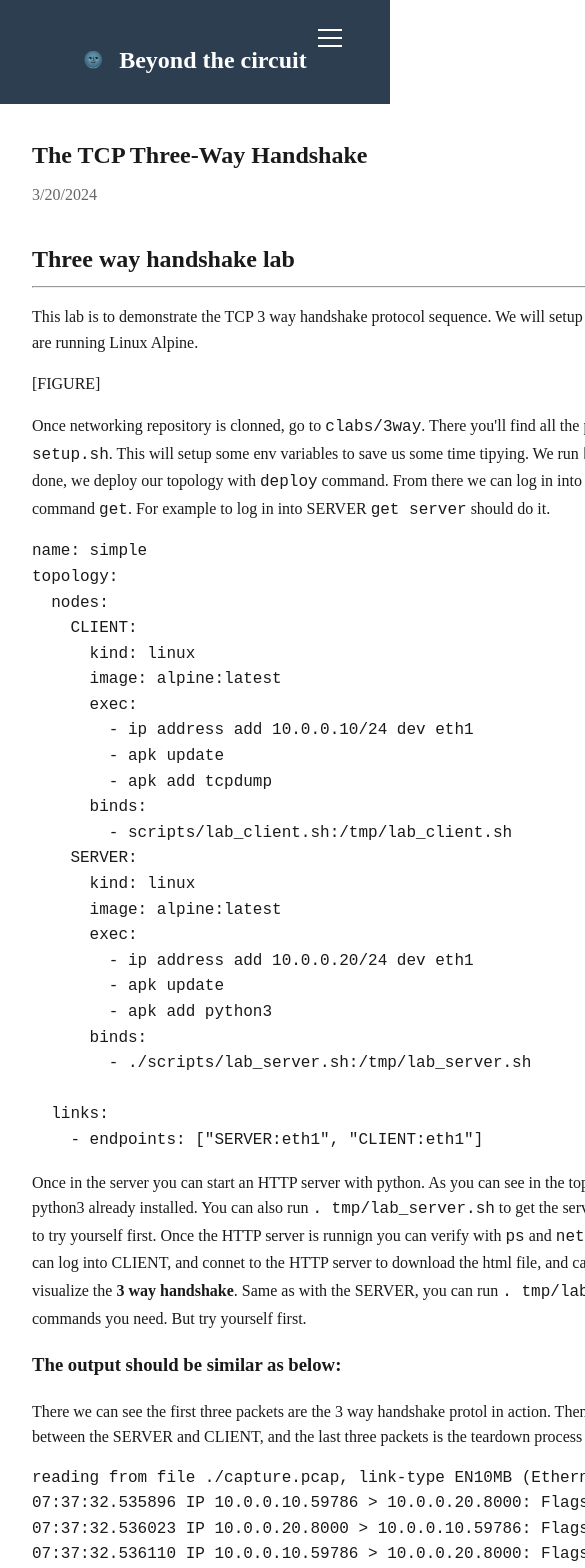
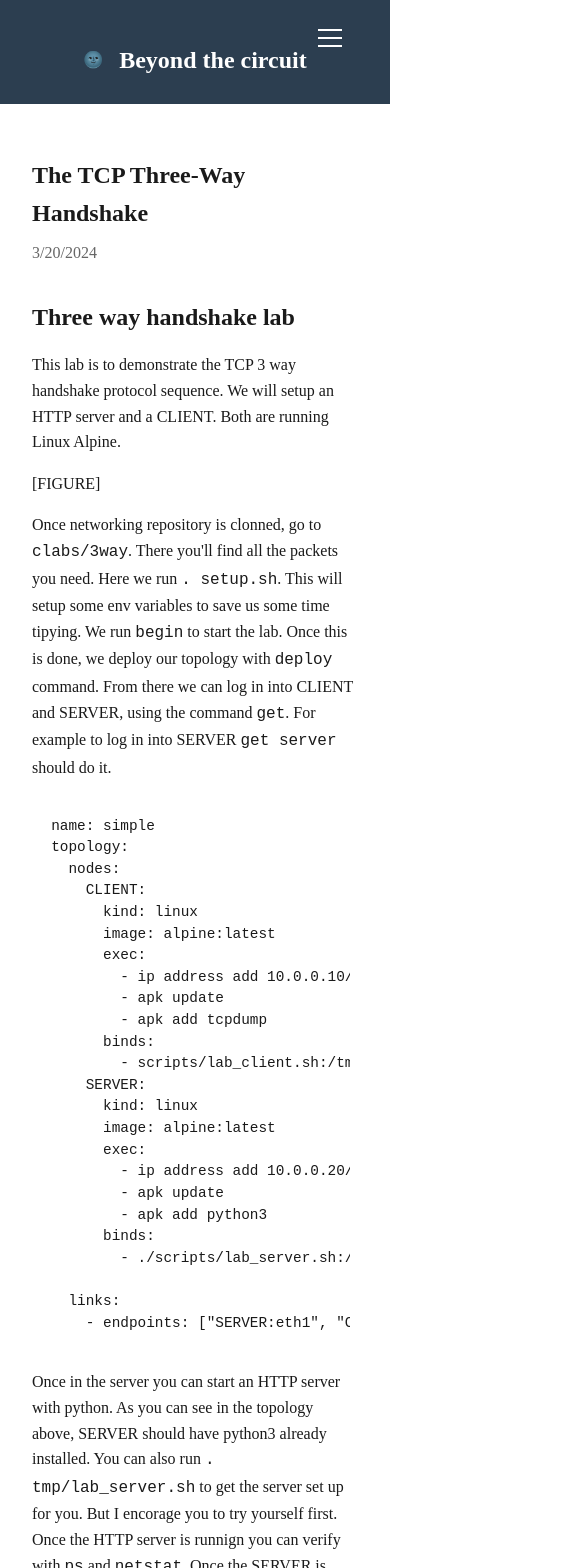
Before and after one commit to afguti/beyondthewire, a React (Vite) app: page /blog/three-way-handshake in a window 390 px wide. Shown: the top 1568 px of the page, 585 px wide, since content can reach past the window. Built offline with nearby package versions, Linux system fonts and the light colour scheme.

Commit message:
adjusting code and updating page title and icon

```diff
--- a/index.html
+++ b/index.html
@@ -2,9 +2,9 @@
 <html lang="en">
   <head>
     <meta charset="UTF-8" />
-    <link rel="icon" type="image/svg+xml" href="/vite.svg" />
+    <link rel="icon" type="image/png" href="/circuit.png" />
     <meta name="viewport" content="width=device-width, initial-scale=1.0" />
-    <title>Your App</title>
+    <title>BeyondTheCircuit</title>
     <script>
       // Immediately invoked function to set the theme
       (function() {
--- a/src/styles/main.css
+++ b/src/styles/main.css
@@ -1,4 +1,3 @@
-
 /* Add dark mode variables */
 :root {
   --background: #ffffff;
@@ -234,12 +233,32 @@ img {
     position: relative;
     padding-top: 1rem;
   }
+
+  .blog-post pre {
+    padding: 0.2rem;
+    background-color: var(--post-bg-color);
+    overflow-x: auto;          /* Enable horizontal scrolling */
+    width: 80vw;
+  }
+
 }
 
 .blog-post {
-  max-width: 800px;
+  max-width: 100%;
   margin: 2rem auto;
   padding: 0 1rem;
+  overflow-x: hidden;
+}
+
+/* Code block styles */
+.blog-post pre code {
+  display: block;
+  overflow-x: auto;
+  padding: 1rem;
+  width: 100%;
+  font-family: monospace;
+  font-size: 0.9rem;
+  line-height: 1.5;
 }
 
 .blog-post h1 {
```
Also changed, not shown: src/content/posts/three-way-handshake.md (+1 -1 lines).
